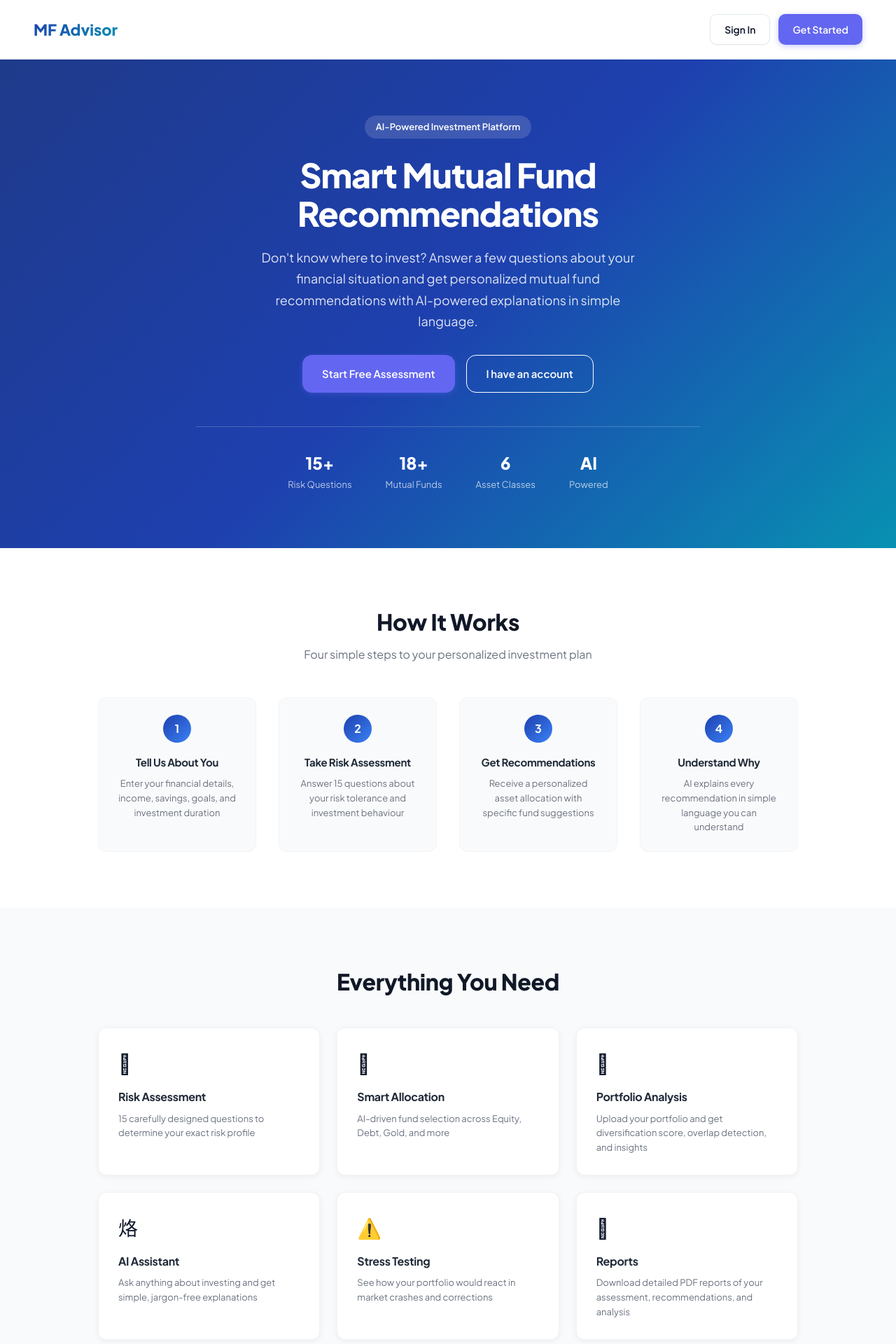
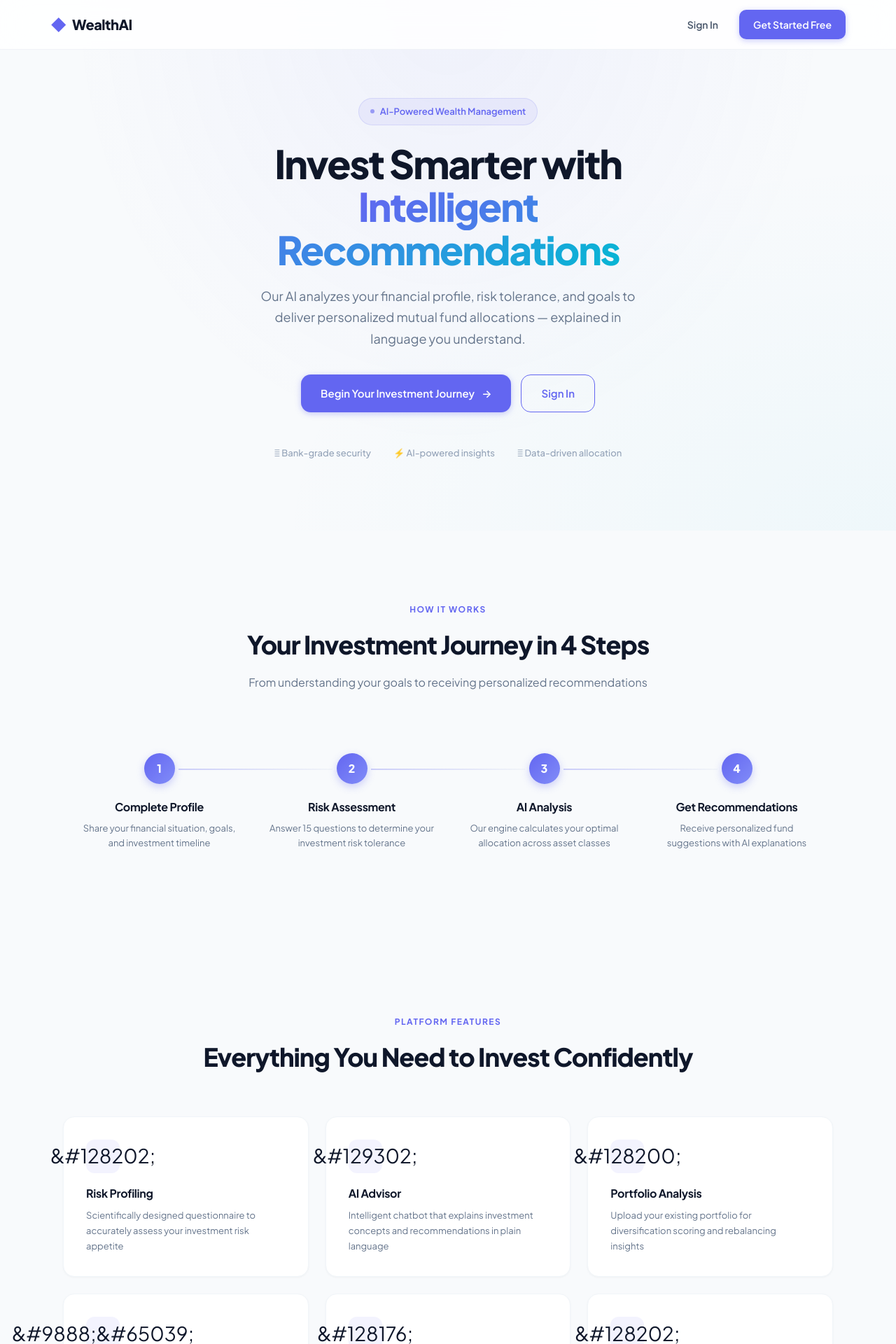
Before and after one commit to boyinapallirohit56-source/MutualFundRecommendationAssistant, an Angular app in the folder src/MutualFundUI/: page / in a window 1280 px wide. Shown: the top 1920 px of the page at 70% size. Built offline with nearby package versions, Linux system fonts and the light colour scheme.

Commit message:
Premium Landing Page: Enterprise FinTech design with gradient hero, animated badges, step cards, feature grid, dark CTA card, glassmorphism nav

```diff
--- a/src/MutualFundUI/src/app/landing/landing.component.ts
+++ b/src/MutualFundUI/src/app/landing/landing.component.ts
@@ -8,186 +8,194 @@ import { RouterLink } from '@angular/router';
   imports: [CommonModule, RouterLink],
   template: `
     <div class="landing">
-      <!-- Hero Section -->
+      <!-- Navigation -->
       <nav class="landing-nav">
-        <span class="brand">MF Advisor</span>
-        <div class="nav-actions">
-          <a routerLink="/login" class="btn btn-secondary">Sign In</a>
-          <a routerLink="/register" class="btn btn-primary">Get Started</a>
+        <div class="nav-inner">
+          <span class="brand">
+            <span class="brand-icon">&#9670;</span>
+            WealthAI
+          </span>
+          <div class="nav-actions">
+            <a routerLink="/login" class="btn btn-ghost">Sign In</a>
+            <a routerLink="/register" class="btn btn-primary">Get Started Free</a>
+          </div>
         </div>
       </nav>
 
+      <!-- Hero -->
       <section class="hero">
+        <div class="hero-bg"></div>
         <div class="hero-content">
-          <span class="hero-badge">AI-Powered Investment Platform</span>
-          <h1>Smart Mutual Fund<br>Recommendations</h1>
-          <p>
-            Don't know where to invest? Answer a few questions about your financial
-            situation and get personalized mutual fund recommendations with AI-powered
-            explanations in simple language.
+          <div class="hero-badge animate-in">
+            <span class="badge-dot"></span>
+            AI-Powered Wealth Management
+          </div>
+          <h1 class="hero-title animate-in">
+            Invest Smarter with<br>
+            <span class="gradient-text">Intelligent Recommendations</span>
+          </h1>
+          <p class="hero-desc animate-in">
+            Our AI analyzes your financial profile, risk tolerance, and goals to deliver
+            personalized mutual fund allocations — explained in language you understand.
           </p>
-          <div class="hero-actions">
-            <a routerLink="/register" class="btn btn-primary btn-lg">Start Free Assessment</a>
-            <a routerLink="/login" class="btn btn-outline btn-lg">I have an account</a>
+          <div class="hero-actions animate-in">
+            <a routerLink="/register" class="btn btn-primary btn-lg hero-cta">
+              Begin Your Investment Journey
+              <span class="cta-arrow">&#8594;</span>
+            </a>
+            <a routerLink="/login" class="btn btn-outline btn-lg">Sign In</a>
           </div>
-          <div class="hero-stats">
-            <div class="hero-stat">
-              <strong>15+</strong>
-              <span>Risk Questions</span>
-            </div>
-            <div class="hero-stat">
-              <strong>18+</strong>
-              <span>Mutual Funds</span>
-            </div>
-            <div class="hero-stat">
-              <strong>6</strong>
-              <span>Asset Classes</span>
-            </div>
-            <div class="hero-stat">
-              <strong>AI</strong>
-              <span>Powered</span>
+          <div class="hero-trust">
+            <span>&#128274; Bank-grade security</span>
+            <span>&#9889; AI-powered insights</span>
+            <span>&#128202; Data-driven allocation</span>
+          </div>
+        </div>
+      </section>
+
+      <!-- How It Works -->
+      <section class="section how-it-works">
+        <div class="section-inner">
+          <div class="section-header">
+            <span class="section-label">How It Works</span>
+            <h2>Your Investment Journey in 4 Steps</h2>
+            <p>From understanding your goals to receiving personalized recommendations</p>
+          </div>
+          <div class="steps-grid">
+            <div class="step-card" *ngFor="let step of steps; let i = index">
+              <div class="step-number">{{ i + 1 }}</div>
+              <div class="step-line" *ngIf="i < 3"></div>
+              <h3>{{ step.title }}</h3>
+              <p>{{ step.desc }}</p>
             </div>
           </div>
         </div>
       </section>
 
-      <!-- Features Section -->
-      <section class="features">
-        <div class="features-container">
-          <h2>How It Works</h2>
-          <p class="features-subtitle">Four simple steps to your personalized investment plan</p>
-
-          <div class="steps">
-            <div class="step">
-              <div class="step-num">1</div>
-              <h3>Tell Us About You</h3>
-              <p>Enter your financial details, income, savings, goals, and investment duration</p>
-            </div>
-            <div class="step">
-              <div class="step-num">2</div>
-              <h3>Take Risk Assessment</h3>
-              <p>Answer 15 questions about your risk tolerance and investment behaviour</p>
-            </div>
-            <div class="step">
-              <div class="step-num">3</div>
-              <h3>Get Recommendations</h3>
-              <p>Receive a personalized asset allocation with specific fund suggestions</p>
-            </div>
-            <div class="step">
-              <div class="step-num">4</div>
-              <h3>Understand Why</h3>
-              <p>AI explains every recommendation in simple language you can understand</p>
-            </div>
+      <!-- Features -->
+      <section class="section features">
+        <div class="section-inner">
+          <div class="section-header">
+            <span class="section-label">Platform Features</span>
+            <h2>Everything You Need to Invest Confidently</h2>
           </div>
-        </div>
-      </section>
-
-      <!-- Feature Cards -->
-      <section class="feature-cards">
-        <div class="features-container">
-          <h2>Everything You Need</h2>
-          <div class="cards-grid">
-            <div class="feature-card">
-              <div class="fc-icon">&#128202;</div>
-              <h3>Risk Assessment</h3>
-              <p>15 carefully designed questions to determine your exact risk profile</p>
-            </div>
-            <div class="feature-card">
-              <div class="fc-icon">&#127919;</div>
-              <h3>Smart Allocation</h3>
-              <p>AI-driven fund selection across Equity, Debt, Gold, and more</p>
-            </div>
-            <div class="feature-card">
-              <div class="fc-icon">&#128200;</div>
-              <h3>Portfolio Analysis</h3>
-              <p>Upload your portfolio and get diversification score, overlap detection, and insights</p>
-            </div>
-            <div class="feature-card">
-              <div class="fc-icon">&#129302;</div>
-              <h3>AI Assistant</h3>
-              <p>Ask anything about investing and get simple, jargon-free explanations</p>
-            </div>
-            <div class="feature-card">
-              <div class="fc-icon">&#9888;&#65039;</div>
-              <h3>Stress Testing</h3>
-              <p>See how your portfolio would react in market crashes and corrections</p>
-            </div>
-            <div class="feature-card">
-              <div class="fc-icon">&#128214;</div>
-              <h3>Reports</h3>
-              <p>Download detailed PDF reports of your assessment, recommendations, and analysis</p>
+          <div class="features-grid">
+            <div class="feature-card" *ngFor="let feature of features">
+              <div class="feature-icon">{{ feature.icon }}</div>
+              <h3>{{ feature.title }}</h3>
+              <p>{{ feature.desc }}</p>
             </div>
           </div>
         </div>
       </section>
 
       <!-- CTA -->
-      <section class="cta">
-        <h2>Ready to Start Investing Smart?</h2>
-        <p>Join thousands of first-time investors making informed decisions</p>
-        <a routerLink="/register" class="btn btn-primary btn-lg">Create Free Account</a>
+      <section class="section cta-section">
+        <div class="cta-card">
+          <h2>Ready to Make Smarter Investment Decisions?</h2>
+          <p>Join investors who trust AI to guide their wealth creation journey</p>
+          <a routerLink="/register" class="btn btn-primary btn-lg">Create Free Account</a>
+        </div>
       </section>
 
       <!-- Footer -->
       <footer class="landing-footer">
-        <p>Mutual Fund Advisor &copy; 2026 | For educational purposes only, not financial advice</p>
+        <div class="footer-inner">
+          <span class="footer-brand">&#9670; WealthAI</span>
+          <span class="footer-disclaimer">For educational purposes only. Not certified financial advice.</span>
+          <span class="footer-year">&copy; 2026</span>
+        </div>
       </footer>
     </div>
   `,
   styles: [`
     .landing { overflow-x: hidden; }
 
-    .landing-nav { display: flex; justify-content: space-between; align-items: center; padding: 20px 48px; background: white; border-bottom: 1px solid #f3f4f6; }
-    .brand { font-size: 22px; font-weight: 800; background: linear-gradient(135deg, #1e40af, #0891b2); -webkit-background-clip: text; -webkit-text-fill-color: transparent; }
-    .nav-actions { display: flex; gap: 12px; }
+    /* Nav */
+    .landing-nav { position: fixed; top: 0; left: 0; right: 0; z-index: 200; background: rgba(255,255,255,0.85); backdrop-filter: blur(20px); border-bottom: 1px solid rgba(226,232,240,0.5); }
+    .nav-inner { max-width: 1200px; margin: 0 auto; padding: 14px 32px; display: flex; justify-content: space-between; align-items: center; }
+    .brand { font-size: 20px; font-weight: 800; color: #0f172a; display: flex; align-items: center; gap: 8px; letter-spacing: -0.5px; }
+    .brand-icon { color: #6366f1; font-size: 22px; }
+    .nav-actions { display: flex; gap: 10px; }
 
-    .hero { background: linear-gradient(135deg, #1e3a8a 0%, #1e40af 50%, #0891b2 100%); padding: 80px 48px; text-align: center; color: white; }
-    .hero-content { max-width: 720px; margin: 0 auto; }
-    .hero-badge { display: inline-block; background: rgba(255,255,255,0.15); padding: 6px 16px; border-radius: 20px; font-size: 13px; font-weight: 600; margin-bottom: 24px; backdrop-filter: blur(4px); }
-    .hero h1 { font-size: 48px; font-weight: 800; line-height: 1.15; margin-bottom: 20px; letter-spacing: -1px; }
-    .hero p { font-size: 18px; color: rgba(255,255,255,0.85); max-width: 560px; margin: 0 auto 32px; line-height: 1.7; }
-    .hero-actions { display: flex; gap: 16px; justify-content: center; margin-bottom: 48px; }
-    .hero-actions .btn-outline { border-color: white; color: white; }
-    .hero-actions .btn-outline:hover { background: white; color: #1e40af; }
-    .hero-stats { display: flex; gap: 48px; justify-content: center; padding-top: 32px; border-top: 1px solid rgba(255,255,255,0.2); }
-    .hero-stat { text-align: center; }
-    .hero-stat strong { display: block; font-size: 24px; font-weight: 800; }
-    .hero-stat span { font-size: 13px; color: rgba(255,255,255,0.7); }
+    /* Hero */
+    .hero { position: relative; padding: 140px 32px 100px; text-align: center; overflow: hidden; }
+    .hero-bg { position: absolute; inset: 0; background: radial-gradient(ellipse at top, rgba(99,102,241,0.06) 0%, transparent 60%), radial-gradient(ellipse at bottom right, rgba(6,182,212,0.04) 0%, transparent 50%); }
+    .hero-content { position: relative; max-width: 720px; margin: 0 auto; }
+    .hero-badge { display: inline-flex; align-items: center; gap: 8px; background: rgba(99,102,241,0.08); color: #6366f1; padding: 8px 16px; border-radius: 100px; font-size: 13px; font-weight: 600; margin-bottom: 24px; border: 1px solid rgba(99,102,241,0.15); }
+    .badge-dot { width: 6px; height: 6px; background: #6366f1; border-radius: 50%; animation: pulse 2s infinite; }
+    .hero-title { font-size: 56px; font-weight: 800; line-height: 1.1; color: #0f172a; letter-spacing: -2px; margin-bottom: 20px; }
+    .gradient-text { background: linear-gradient(135deg, #6366f1, #06b6d4); -webkit-background-clip: text; -webkit-text-fill-color: transparent; background-clip: text; }
+    .hero-desc { font-size: 18px; color: #64748b; max-width: 560px; margin: 0 auto 36px; line-height: 1.7; }
+    .hero-actions { display: flex; gap: 14px; justify-content: center; margin-bottom: 48px; }
+    .hero-cta { gap: 10px; }
+    .cta-arrow { transition: transform 0.2s; }
+    .hero-cta:hover .cta-arrow { transform: translateX(4px); }
+    .hero-trust { display: flex; gap: 32px; justify-content: center; font-size: 13px; color: #94a3b8; font-weight: 500; }
 
-    .features { padding: 80px 48px; background: white; text-align: center; }
-    .features-container { max-width: 1000px; margin: 0 auto; }
-    .features h2 { font-size: 32px; font-weight: 800; color: #111827; margin-bottom: 8px; }
-    .features-subtitle { color: #6b7280; font-size: 16px; margin-bottom: 48px; }
-    .steps { display: grid; grid-template-columns: repeat(4, 1fr); gap: 32px; }
-    .step { padding: 24px; border-radius: 12px; background: #f9fafb; border: 1px solid #f3f4f6; }
-    .step-num { width: 40px; height: 40px; background: linear-gradient(135deg, #1e40af, #3b82f6); color: white; border-radius: 50%; display: flex; align-items: center; justify-content: center; font-weight: 700; font-size: 16px; margin: 0 auto 16px; }
-    .step h3 { font-size: 15px; font-weight: 700; margin-bottom: 8px; color: #1f2937; }
-    .step p { font-size: 13px; color: #6b7280; line-height: 1.6; }
+    /* Sections */
+    .section { padding: 100px 32px; }
+    .section-inner { max-width: 1100px; margin: 0 auto; }
+    .section-header { text-align: center; margin-bottom: 56px; }
+    .section-label { display: inline-block; font-size: 12px; font-weight: 700; text-transform: uppercase; letter-spacing: 1.5px; color: #6366f1; margin-bottom: 12px; }
+    .section-header h2 { font-size: 36px; font-weight: 800; color: #0f172a; letter-spacing: -1px; margin-bottom: 12px; }
+    .section-header p { font-size: 16px; color: #64748b; }
 
-    .feature-cards { padding: 80px 48px; background: #f8fafc; text-align: center; }
-    .feature-cards h2 { font-size: 32px; font-weight: 800; color: #111827; margin-bottom: 40px; }
-    .cards-grid { display: grid; grid-template-columns: repeat(3, 1fr); gap: 24px; text-align: left; }
-    .feature-card { background: white; padding: 28px; border-radius: 12px; box-shadow: 0 2px 8px rgba(0,0,0,0.06); border: 1px solid #f3f4f6; transition: all 0.2s; }
-    .feature-card:hover { transform: translateY(-4px); box-shadow: 0 8px 16px rgba(0,0,0,0.1); }
-    .fc-icon { font-size: 28px; margin-bottom: 12px; }
-    .feature-card h3 { font-size: 16px; font-weight: 700; margin-bottom: 8px; color: #1f2937; }
-    .feature-card p { font-size: 13px; color: #6b7280; line-height: 1.6; }
+    /* Steps */
+    .steps-grid { display: grid; grid-template-columns: repeat(4, 1fr); gap: 0; position: relative; }
+    .step-card { text-align: center; padding: 32px 20px; position: relative; }
+    .step-number { width: 44px; height: 44px; background: linear-gradient(135deg, #6366f1, #818cf8); color: white; border-radius: 50%; display: flex; align-items: center; justify-content: center; font-weight: 800; font-size: 16px; margin: 0 auto 20px; box-shadow: 0 4px 12px rgba(99,102,241,0.3); }
+    .step-line { position: absolute; top: 54px; left: 60%; width: 80%; height: 2px; background: linear-gradient(90deg, #6366f1, #e2e8f0); opacity: 0.3; }
+    .step-card h3 { font-size: 16px; font-weight: 700; color: #0f172a; margin-bottom: 8px; }
+    .step-card p { font-size: 13px; color: #64748b; line-height: 1.6; }
 
-    .cta { padding: 80px 48px; text-align: center; background: linear-gradient(135deg, #1e3a8a, #0891b2); color: white; }
-    .cta h2 { font-size: 32px; font-weight: 800; margin-bottom: 12px; }
-    .cta p { font-size: 16px; color: rgba(255,255,255,0.8); margin-bottom: 28px; }
+    /* Features */
+    .features { background: #f8fafc; }
+    .features-grid { display: grid; grid-template-columns: repeat(3, 1fr); gap: 24px; }
+    .feature-card { background: white; padding: 32px; border-radius: 16px; border: 1px solid #f1f5f9; box-shadow: 0 1px 3px rgba(0,0,0,0.04); transition: all 0.25s cubic-bezier(0.4,0,0.2,1); }
+    .feature-card:hover { transform: translateY(-4px); box-shadow: 0 12px 24px rgba(0,0,0,0.06); border-color: rgba(99,102,241,0.2); }
+    .feature-icon { font-size: 28px; margin-bottom: 16px; width: 48px; height: 48px; display: flex; align-items: center; justify-content: center; background: rgba(99,102,241,0.08); border-radius: 12px; }
+    .feature-card h3 { font-size: 16px; font-weight: 700; color: #0f172a; margin-bottom: 8px; }
+    .feature-card p { font-size: 13px; color: #64748b; line-height: 1.7; }
 
-    .landing-footer { padding: 24px 48px; text-align: center; background: #1f2937; color: #9ca3af; font-size: 13px; }
+    /* CTA */
+    .cta-section { padding: 80px 32px; }
+    .cta-card { max-width: 700px; margin: 0 auto; text-align: center; background: linear-gradient(135deg, #0f172a, #1e293b); padding: 64px 48px; border-radius: 24px; color: white; box-shadow: 0 20px 40px rgba(15,23,42,0.3); }
+    .cta-card h2 { font-size: 28px; font-weight: 800; margin-bottom: 12px; letter-spacing: -0.5px; }
+    .cta-card p { color: #94a3b8; margin-bottom: 28px; font-size: 15px; }
+
+    /* Footer */
+    .landing-footer { padding: 24px 32px; border-top: 1px solid #f1f5f9; }
+    .footer-inner { max-width: 1100px; margin: 0 auto; display: flex; justify-content: space-between; align-items: center; font-size: 13px; color: #94a3b8; }
+    .footer-brand { font-weight: 700; color: #6366f1; }
 
     @media (max-width: 768px) {
-      .hero h1 { font-size: 28px; }
-      .hero { padding: 48px 24px; }
-      .steps { grid-template-columns: 1fr 1fr; }
-      .cards-grid { grid-template-columns: 1fr; }
-      .hero-stats { flex-wrap: wrap; gap: 24px; }
-      .landing-nav { padding: 16px 20px; }
-      .features, .feature-cards, .cta { padding: 48px 24px; }
+      .hero-title { font-size: 32px; letter-spacing: -1px; }
+      .hero { padding: 120px 20px 60px; }
+      .hero-actions { flex-direction: column; align-items: center; }
+      .hero-trust { flex-direction: column; gap: 8px; }
+      .steps-grid { grid-template-columns: 1fr 1fr; gap: 16px; }
+      .step-line { display: none; }
+      .features-grid { grid-template-columns: 1fr; }
+      .section { padding: 60px 20px; }
+      .footer-inner { flex-direction: column; gap: 8px; text-align: center; }
     }
   `]
 })
-export class LandingComponent {}
+export class LandingComponent {
+  steps = [
+    { title: 'Complete Profile', desc: 'Share your financial situation, goals, and investment timeline' },
+    { title: 'Risk Assessment', desc: 'Answer 15 questions to determine your investment risk tolerance' },
+    { title: 'AI Analysis', desc: 'Our engine calculates your optimal allocation across asset classes' },
+    { title: 'Get Recommendations', desc: 'Receive personalized fund suggestions with AI explanations' }
+  ];
+
+  features = [
+    { icon: '&#128202;', title: 'Risk Profiling', desc: 'Scientifically designed questionnaire to accurately assess your investment risk appetite' },
+    { icon: '&#129302;', title: 'AI Advisor', desc: 'Intelligent chatbot that explains investment concepts and recommendations in plain language' },
+    { icon: '&#128200;', title: 'Portfolio Analysis', desc: 'Upload your existing portfolio for diversification scoring and rebalancing insights' },
+    { icon: '&#9888;&#65039;', title: 'Stress Testing', desc: 'Simulate market crashes to understand how your portfolio would react under pressure' },
+    { icon: '&#128176;', title: 'Tax Optimization', desc: 'Section 80C calculator and ELSS fund recommendations for maximum tax savings' },
+    { icon: '&#128202;', title: 'Goal Planning', desc: 'Reverse SIP calculator to determine exactly how much you need to invest monthly' }
+  ];
+}
```
